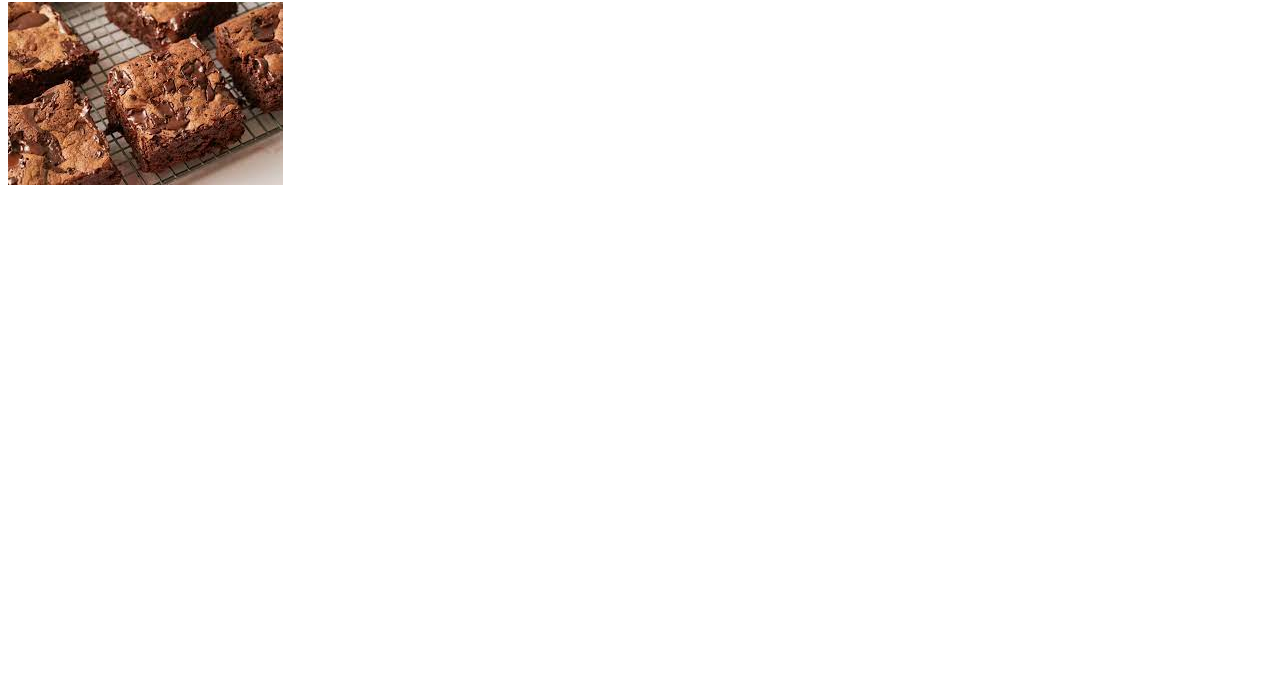
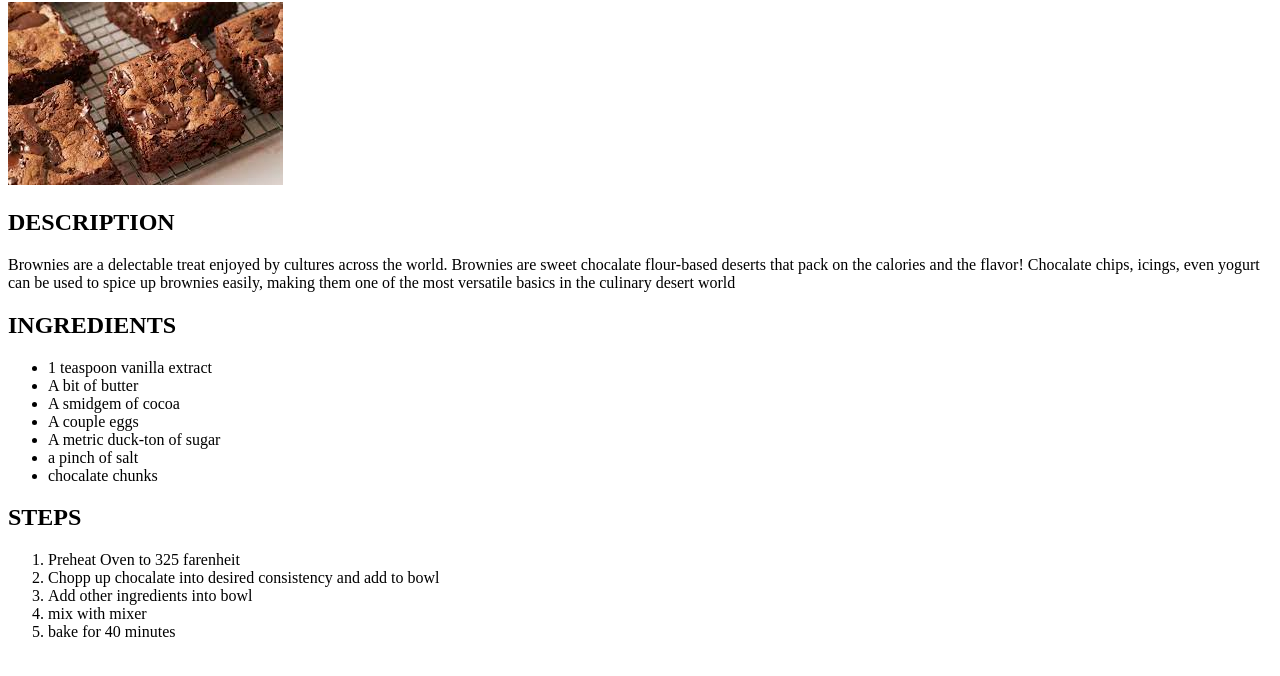
Before and after one commit to webDevHi/odin-recipes, a plain HTML site: page brownie.html in a window 1280 px wide. Shown: the part 78-754 px from the top of the page. Drawn offline with Linux system fonts and the light colour scheme.

Commit message:
Finished recipe and description for brownies, created page for Jerk Chickem=n, add reference of Jerk Chicken to index

```diff
--- a/brownie.html
+++ b/brownie.html
@@ -7,5 +7,29 @@
     <body>
         <h1> BROWNIES!!</h1>
         <img src="images/browniePic.jpeg" alt="Picture of scrumptious brownies on a metal rack">
+        <h2> DESCRIPTION</h2>
+        <p> Brownies are a delectable treat enjoyed by cultures across the world. Brownies are sweet chocalate
+            flour-based deserts that pack on the calories and the flavor! Chocalate chips, icings, even yogurt can be used to
+            spice up brownies easily, making them one of the most versatile basics in the culinary desert world
+        </p>
+        <h2> INGREDIENTS</h2>
+        <ul>
+            <li>1 teaspoon vanilla extract</li>
+            <li>A bit of butter</li>
+            <li>A smidgem of cocoa</li>
+            <li> A couple eggs</li>
+            <li> A metric duck-ton of sugar</li>
+            <li> a pinch of salt</li>
+            <li> chocalate chunks</li>
+        </ul>
+        <h2> STEPS</h2>
+        <ol>
+            <li> Preheat Oven to 325 farenheit</li>
+            <li> Chopp up chocalate into desired consistency and add to bowl</li>
+            <li> Add other ingredients into bowl</li>
+            <li> mix with mixer</li>
+            <li> bake for 40 minutes</li>
+        </ol>
+
     </body>
 </html>
```
Also changed, not shown: JerkChicken.html (added, +11 -0 lines), index.html (+2 -1 lines).
